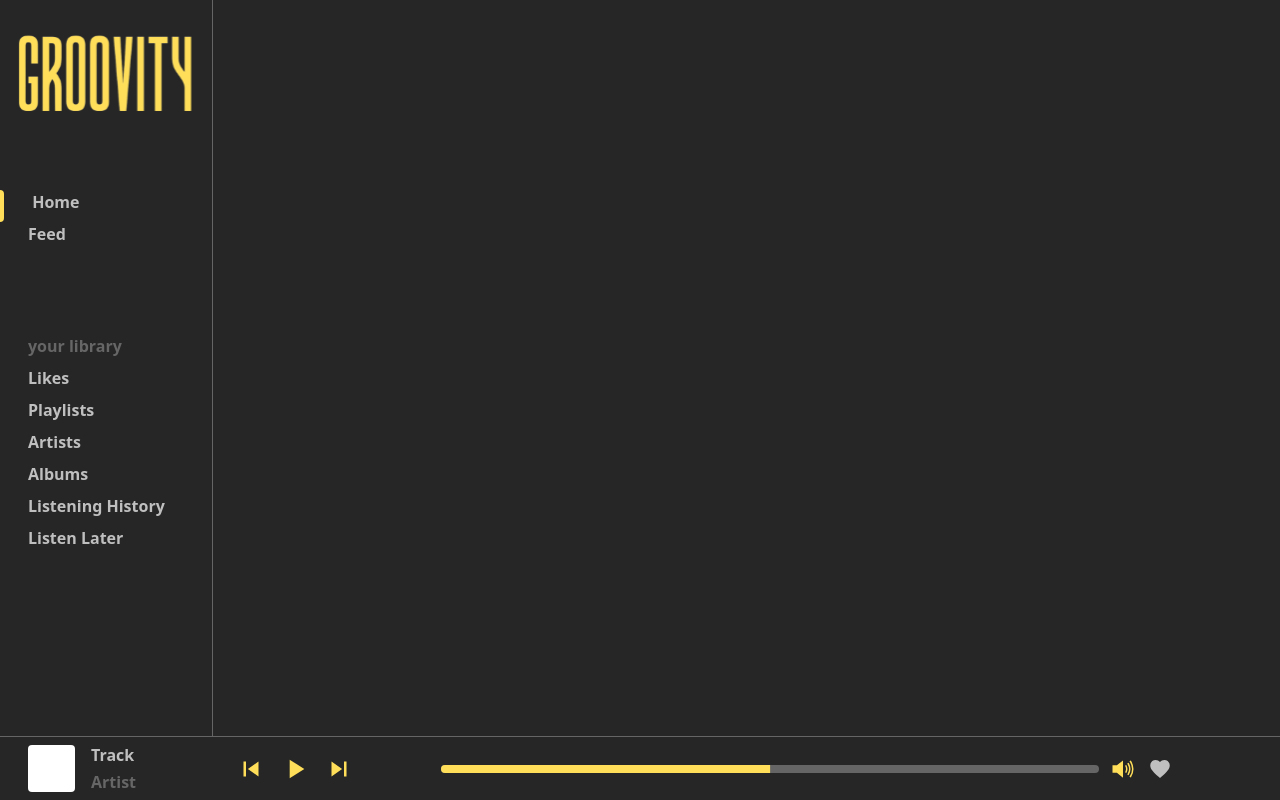
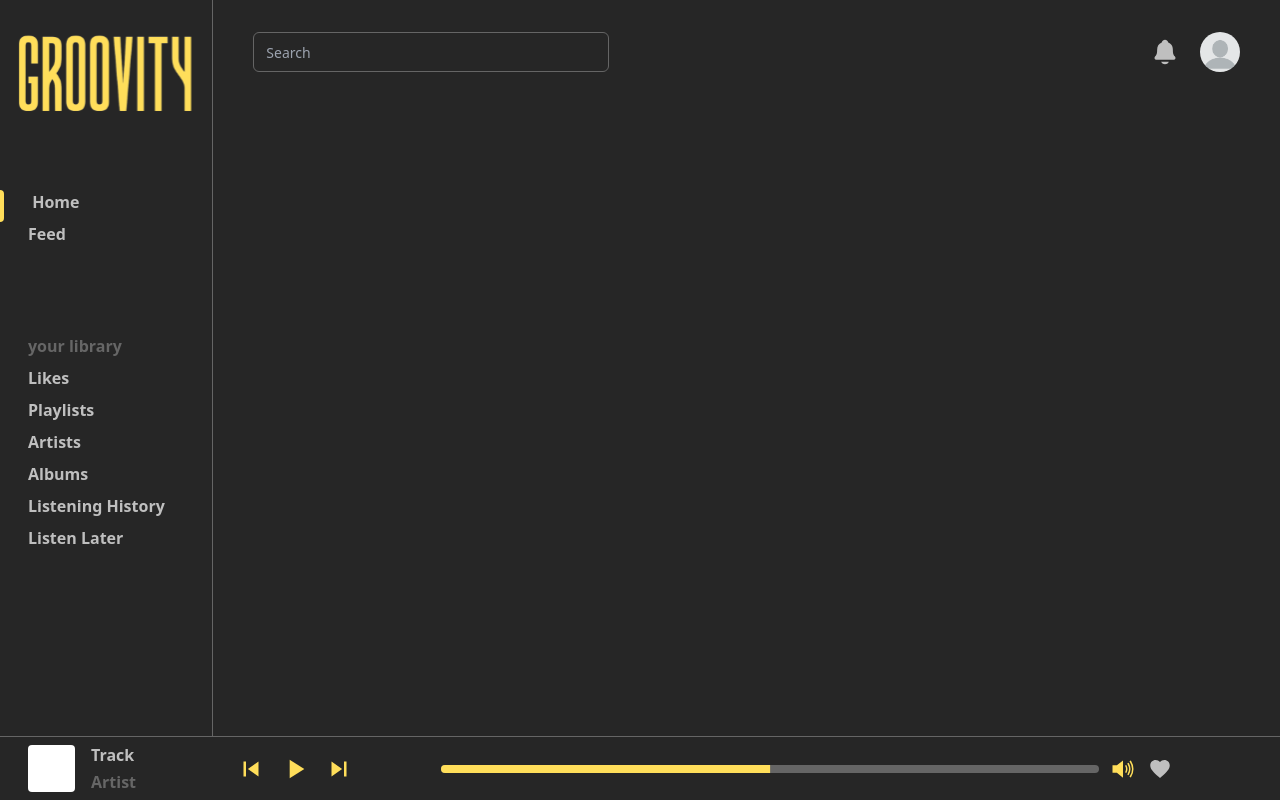
Before and after one commit to refatbaderkhan/groovity, a React (Create React App) app: page / in a window 1280 px wide. Built offline with nearby package versions, Linux system fonts and the light colour scheme; some icons are missing.

Commit message:
added NavBar component and subcomponents

```diff
--- a/src/@/components/ui/MusicPlayer.jsx
+++ b/src/@/components/ui/MusicPlayer.jsx
@@ -8,6 +8,7 @@ import MusicPlayerLike from './MusicPlayerLike';
 import MusicPlayerQueue from './MusicPlayerQueue';
 import MusicPlayerVolume from './MusicPlayerVolume';
 import MusicPlayerSeek from './MusicPlayerSeek';
+import MusicPlayerTrack from './MusicPlayerTrack';
 
 const MusicPlayer = () => {
 
@@ -20,20 +21,8 @@ const MusicPlayer = () => {
   const [queueToggle, setQueueToggle] = useState(false)
 
   return (
-    <div className=' flex flex-row justify-start justify-items-center h-8% w-screen border-t border-bordercolor text-[#BFBFBF] font-bold'>
-      <div className='trackinfo flex flex-row w-1/6 pl-7'>
-        <div className='trackimage bg-white mt-2 mb-2 rounded aspect-square'>
-          &nbsp;
-        </div>
-        <div className='tracktypography flex flex-col justify-between mt-2 mb-2 ml-4 leading-tight	'>
-          <div className='trackname'>
-            Track
-          </div>
-          <div className='artistname text-[#666666] font-semibold'>
-            Artist
-          </div>
-        </div>
-      </div>
+    <div className=' flex flex-row justify-start justify-items-center h-8% w-screen border-t border-bordercolor text-[#BFBFBF] font-bold left-0 bottom-0 fixed z-20'>
+        <MusicPlayerTrack/>
       <div className='playercontrol flex flex-row self-center items-center w-5/6 justify-around pl-4 pr-16'>
         <MusicPlayerPrevious/>
         <MusicPlayerPlay playToggle={playToggle} setPlayToggle={setPlayToggle}/>
--- /dev/null
+++ b/src/@/components/ui/MusicPlayerTrack.jsx
@@ -0,0 +1,26 @@
+import React from 'react'
+
+const MusicPlayerTrack = () => {
+
+  return (
+    <div className='trackinfo flex flex-row w-1/6 pl-7'>
+      <div className='trackimage bg-white mt-2 mb-2 rounded aspect-square cursor-pointer'>
+        &nbsp;
+      </div>
+      <div className='tracktypography flex flex-col justify-between mt-2 mb-2 ml-4 leading-tight	'>
+        <div
+        className='trackname cursor-pointer'
+        >
+          Track
+        </div>
+        <div
+        className='artistname text-[#666666] font-semibold cursor-pointer'
+        >
+          Artist
+        </div>
+      </div>
+    </div>
+  )
+}
+
+export default MusicPlayerTrack
--- /dev/null
+++ b/src/@/components/ui/MusicWindow.jsx
@@ -0,0 +1,10 @@
+import React from 'react'
+
+const MusicWindow = () => {
+
+  return (
+    <div>MusicWindow</div>
+  )
+}
+
+export default MusicWindow
--- /dev/null
+++ b/src/@/components/ui/NavBar.jsx
@@ -0,0 +1,22 @@
+import React, { useState } from 'react'
+import { Input } from './input'
+import NavBarProfilePicture from './NavBarProfilePicture';
+import NavBarNotifications from './NavBarNotifications';
+
+
+const NavBar = () => {
+
+  const [notificationsToggle, setNotificationsToggle] = useState(false);
+
+  return (
+    <div className='flex flex-row justify-between w-full h-8% '>
+      <Input type='text' placeholder='Search' className='w-2/6 ml-10 mt-8 text-[#BFBFBF]'/>
+      <div className='profilesection flex flex-row justify-between content-center w-1/12 mr-10 mt-8 h-10 '>
+        <NavBarNotifications notificationsToggle={notificationsToggle} setNotificationsToggle={setNotificationsToggle}/>
+        <NavBarProfilePicture />
+      </div>
+    </div>
+  )
+}
+
+export default NavBar
--- /dev/null
+++ b/src/@/components/ui/NavBarNotifications.jsx
@@ -0,0 +1,22 @@
+import React from 'react'
+import { IoNotifications } from "react-icons/io5";
+import NavBarNotificationsMenu from './NavBarNotificationsMenu';
+
+
+const NavBarNotifications = ( { notificationsToggle, setNotificationsToggle } ) => {
+
+  return (
+    <div className='justify-self-center self-center cursor-pointer'>
+      <IoNotifications
+        size={28}
+        color= {notificationsToggle ? '#FFDE5A' : '#BFBFBF'}
+        onClick={() => setNotificationsToggle(!notificationsToggle)}
+      />
+      {notificationsToggle && (
+        <NavBarNotificationsMenu />
+      )}
+    </div>
+  )
+}
+
+export default NavBarNotifications
--- /dev/null
+++ b/src/@/components/ui/NavBarNotificationsMenu.jsx
@@ -0,0 +1,11 @@
+import React from 'react'
+
+const NavBarNotificationsMenu = () => {
+  return (
+    <div className='volumeslider absolute z-10 transform -translate-x-3/4 bg-[#262626] h-56 aspect-square mt-1.5 rounded pt-1.5 pb-1.5 border border-bordercolor'>
+      &nbsp;
+    </div>
+  )
+}
+
+export default NavBarNotificationsMenu
--- /dev/null
+++ b/src/@/components/ui/NavBarProfilePicture.jsx
@@ -0,0 +1,16 @@
+import React from 'react'
+import profilepicture from '../../../assets/profilepicture.png'
+
+
+const NavBarProfilePicture = () => {
+
+  return (
+    <img
+      src={profilepicture}
+      alt='profilepicture'
+      className='justify-self-center self-center h-10 w-10 rounded-full cursor-pointer'
+    />
+  )
+}
+
+export default NavBarProfilePicture
--- /dev/null
+++ b/src/@/components/ui/input.jsx
@@ -0,0 +1,19 @@
+import * as React from "react"
+
+import { cn } from "@/lib/utils"
+
+const Input = React.forwardRef(({ className, type, ...props }, ref) => {
+  return (
+    (<input
+      type={type}
+      className={cn(
+        "flex h-10 w-full rounded-md border border-[#656565] bg-background px-3 py-2 text-sm ring-offset-[#FFDE5A] file:border-0 file:bg-transparent file:text-sm file:font-medium placeholder:text-muted-bordercolor focus-visible:outline-none focus-visible:ring-2 focus-visible:ring-ring focus-visible:ring-offset-1 disabled:cursor-not-allowed disabled:opacity-50",
+        className
+      )}
+      ref={ref}
+      {...props} />)
+  );
+})
+Input.displayName = "Input"
+
+export { Input }
--- a/src/@/pages/main.jsx
+++ b/src/@/pages/main.jsx
@@ -1,12 +1,16 @@
 import React from 'react'
 import MusicPlayer from "../components/ui/MusicPlayer";
 import SideMenu from "../components/ui/SideMenu";
+import NavBar from '@/components/ui/NavBar';
 
 const Main = () => {
   return (
-    <div>
+    <div className='flex flex-row justify-start h-screen w-screen'>
       <SideMenu />
-      <MusicPlayer />
+      <div className='flex flex-col w-5/6 h-screen'>
+        <NavBar />
+        <MusicPlayer />
+      </div>
     </div>
   )
 }
--- a/tailwind.config.js
+++ b/tailwind.config.js
@@ -22,6 +22,7 @@ module.exports = {
         '92%' : '92vh',
         '66%' : '66vh',
         '8%' : '8vh',
+        '12%' : '12vh',
         'full': '100vh',
       },
       colors: {
```
Also changed, not shown: src/assets/profilepicture.png (added).
